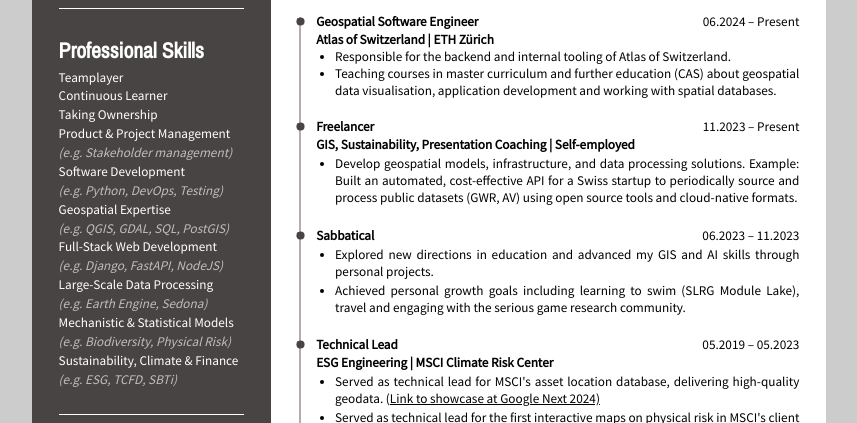
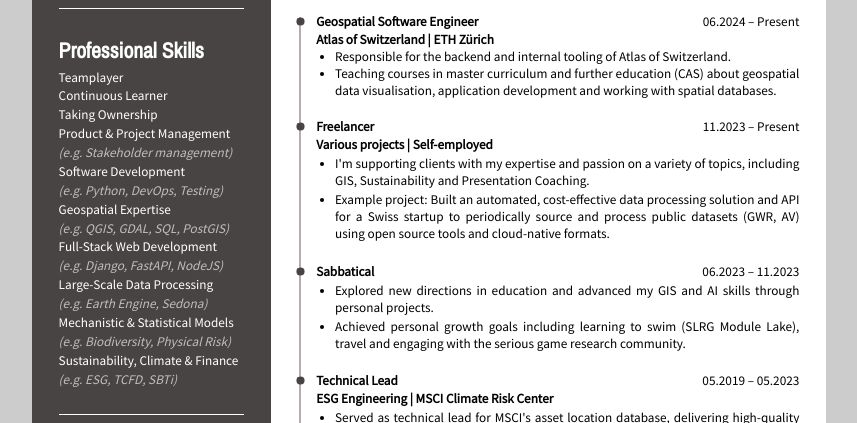
Before and after one commit to folinimarc/cv, a plain HTML site: page index.html in a window 1280 px wide. Shown: the part 348-771 px from the top of the page, without its empty margins (211-1068 px from the left). Drawn offline with nearby package versions, Linux system fonts and the light colour scheme.

Commit message:
Refine freelancer section

```diff
--- a/index.html
+++ b/index.html
@@ -173,14 +173,19 @@
               </div>
               <div class="projectName bolded">
                 <span>
-                  GIS, Sustainability, Presentation Coaching | Self-employed
+                  Various projects | Self-employed
                 </span>
               </div>
               <div class="smallText">
                 <ul>
                   <li>
                     <p>
-                      Develop geospatial models, infrastructure, and data processing solutions. Example: Built an automated, cost-effective API for a Swiss startup to periodically source and process public datasets (GWR, AV) using open source tools and cloud-native formats.
+                      I'm supporting clients with my expertise and passion on a variety of topics, including GIS, Sustainability and Presentation Coaching.
+                    </p>
+                  </li>
+                  <li>
+                    <p>
+                      Example project: Built an automated, cost-effective data processing solution and API for a Swiss startup to periodically source and process public datasets (GWR, AV) using open source tools and cloud-native formats.
                     </p>
                   </li>
                 </ul>
```
